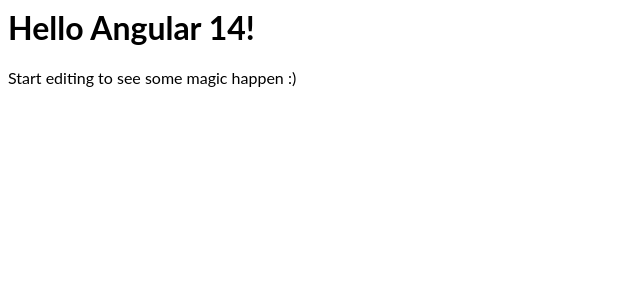
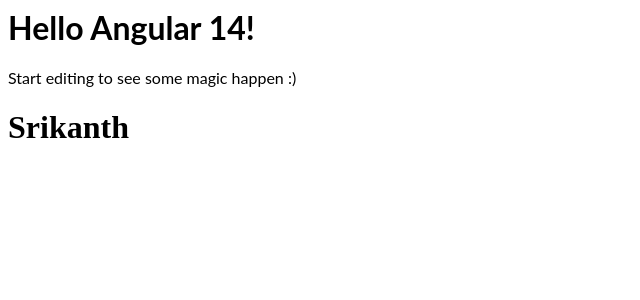
Before and after one commit to srikanth1411/angular-ivy-4fxifv, an Angular app: page / in a window 1280 px wide. Shown: the top 300 px of the page, without its empty margins (0-640 px from the left). Built offline with nearby package versions, Linux system fonts and the light colour scheme.

Commit message:
1 file modified

```diff
--- a/src/app/app.component.html
+++ b/src/app/app.component.html
@@ -1,4 +1,7 @@
 <hello name="{{ name }}"></hello>
 <p>
-  Start editing to see some magic happen :)
+	Start editing to see some magic happen :)
 </p>
+<h1>
+	Srikanth
+</h1>
```
